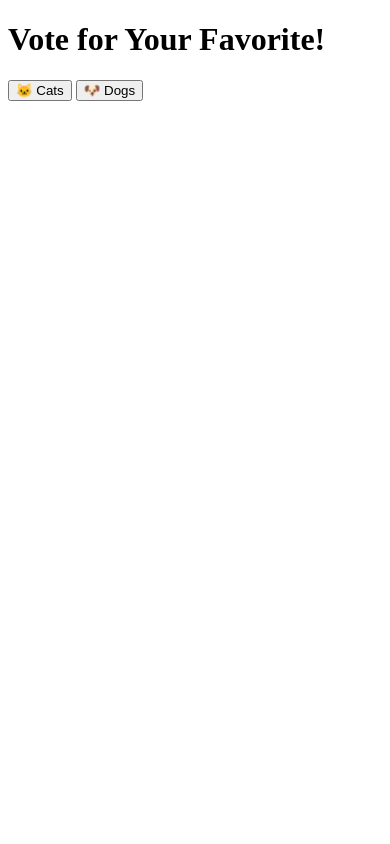
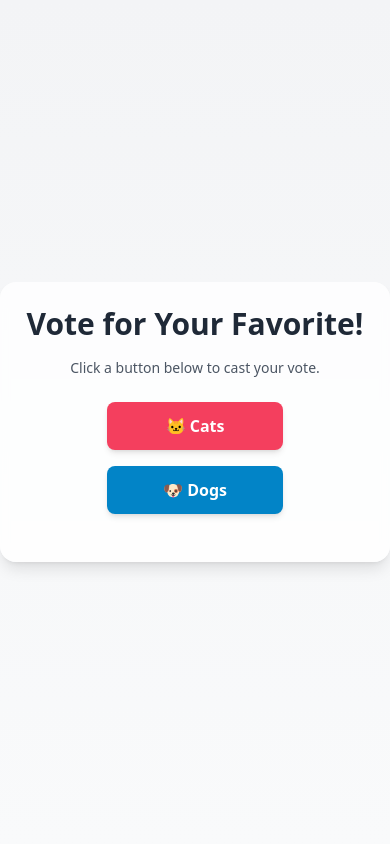
Before and after one commit to zaxon-b/7403-microserver-voting-app, a Flask app: page / in a window 390 px wide. Run offline with Flask 3, Linux system fonts and the light colour scheme; some libraries are stand-ins or nearby versions.

Commit message:
feat: vote app frontend using tailwindcss & ajax

```diff
--- a/voting_app/app.py
+++ b/voting_app/app.py
@@ -1,4 +1,4 @@
-from flask import Flask, render_template, request
+from flask import Flask, render_template, request, jsonify
 import psycopg2
 from datetime import datetime
 
@@ -6,9 +6,9 @@ app = Flask(__name__)
 
 import os
 
-DB_HOST = os.getenv("DB_HOST", "db")
-DB_NAME = os.getenv("DB_NAME", "votes_db")
-DB_USER = os.getenv("DB_USER", "user")
+DB_HOST = os.getenv("DB_HOST", "127.0.0.1")
+DB_NAME = os.getenv("DB_NAME", "votes-db")
+DB_USER = os.getenv("DB_USER", "appuser")
 DB_PASS = os.getenv("DB_PASS", "123456")
 
 
@@ -35,10 +35,10 @@ def vote():
         cur.close()
         conn.close()
         app.logger.info(f"{now} - Voted for {option}")
-        return f"<h3>You voted for {option}!</h3><a href='/'>Back</a>"
+        return jsonify({"status": "success", "message": f"You voted for {option}!"}), 200
     except Exception as e:
         app.logger.error(f"Database error: {e}")
-        return f"<h3>Error: {e}</h3>"
+        return jsonify({"status": "error", "message": str(e)}), 500
 
 if __name__ == "__main__":
     app.run(host="0.0.0.0", port=6110, debug=True)
--- a/voting_app/templates/index.html
+++ b/voting_app/templates/index.html
@@ -1,13 +1,77 @@
 <!DOCTYPE html>
-<html>
+<html lang="en">
 <head>
+  <meta charset="utf-8">
+  <meta name="viewport" content="width=device-width, initial-scale=1">
   <title>Vote for Your Favorite!</title>
+  <script src="https://cdn.tailwindcss.com"></script>
 </head>
-<body>
-  <h1>Vote for Your Favorite!</h1>
-  <form action="/vote" method="post">
-    <button name="option" value="Cats">🐱 Cats</button>
-    <button name="option" value="Dogs">🐶 Dogs</button>
-  </form>
+<body class="bg-gradient-to-b from-gray-100 to-gray-50 min-h-screen flex items-center justify-center">
+  <div class="w-full max-w-xl p-6 bg-white/80 backdrop-blur-sm rounded-2xl shadow-lg">
+    <h1 class="text-center text-3xl font-extrabold text-gray-800 mb-4">Vote for Your Favorite!</h1>
+    <p class="text-center text-sm text-gray-600 mb-6">Click a button below to cast your vote.</p>
+
+    <form id="voteForm" class="flex flex-col sm:flex-row items-center justify-center gap-4" >
+      <button type="submit" id="catsBtn" class="w-44 inline-flex items-center justify-center gap-2 px-4 py-3 bg-rose-500 hover:bg-rose-600 text-white font-semibold rounded-lg shadow-md focus:outline-none transition">🐱 Cats</button>
+      <button type="submit" id="dogsBtn" class="w-44 inline-flex items-center justify-center gap-2 px-4 py-3 bg-sky-600 hover:bg-sky-700 text-white font-semibold rounded-lg shadow-md focus:outline-none transition">🐶 Dogs</button>
+    </form>
+
+    <div id="result" class="mt-6 text-center" aria-live="polite"></div>
+  </div>
+
+  <script>
+    const form = document.getElementById('voteForm');
+    const result = document.getElementById('result');
+    const catsBtn = document.getElementById('catsBtn');
+    const dogsBtn = document.getElementById('dogsBtn');
+
+    function setButtonsDisabled(disabled) {
+      [catsBtn, dogsBtn].forEach(b => {
+        b.disabled = disabled;
+        if (disabled) {
+          b.classList.add('opacity-60', 'cursor-not-allowed');
+        } else {
+          b.classList.remove('opacity-60', 'cursor-not-allowed');
+        }
+      });
+    }
+
+    form.addEventListener('submit', async (e) => {
+      e.preventDefault();
+      result.innerHTML = '';
+      setButtonsDisabled(true);
+
+      // gather form data
+      const formData = new FormData();
+      const option = e.submitter.id === 'catsBtn' ? 'cats' : 'dogs';
+      formData.append('option', option);
+
+      // show loading
+      result.innerHTML = `<div class="inline-flex items-center gap-2 text-gray-700"><svg class="w-5 h-5 animate-spin text-gray-600" xmlns="http://www.w3.org/2000/svg" fill="none" viewBox="0 0 24 24"><circle class="opacity-25" cx="12" cy="12" r="10" stroke="currentColor" stroke-width="4"></circle><path class="opacity-75" fill="currentColor" d="M4 12a8 8 0 018-8v4a4 4 0 00-4 4H4z"></path></svg> Sending vote for <strong class="text-gray-800">${option}</strong>...</div>`;
+
+      try {
+        const resp = await fetch('/vote', {
+          method: 'POST',
+          body: formData,
+          headers: {
+            'Accept': 'application/json'
+          }
+        });
+
+        if (resp.ok) {
+          const data = await resp.json();
+          result.innerHTML = `<div class="inline-block px-4 py-3 rounded-lg bg-green-50 text-green-800 border border-green-100">${data.message}</div>`;
+        } else {
+          let text = 'An error occurred';
+          try { const err = await resp.json(); text = err.message || text; } catch(e) { text = await resp.text(); }
+          result.innerHTML = `<div class="inline-block px-4 py-3 rounded-lg bg-red-50 text-red-800 border border-red-100">${text}</div>`;
+        }
+      } catch (err) {
+        result.innerHTML = `<div class="inline-block px-4 py-3 rounded-lg bg-red-50 text-red-800 border border-red-100">Network error: ${err.message}</div>`;
+      } finally {
+        setButtonsDisabled(false);
+      }
+    });
+  </script>
 </body>
 </html>
```
